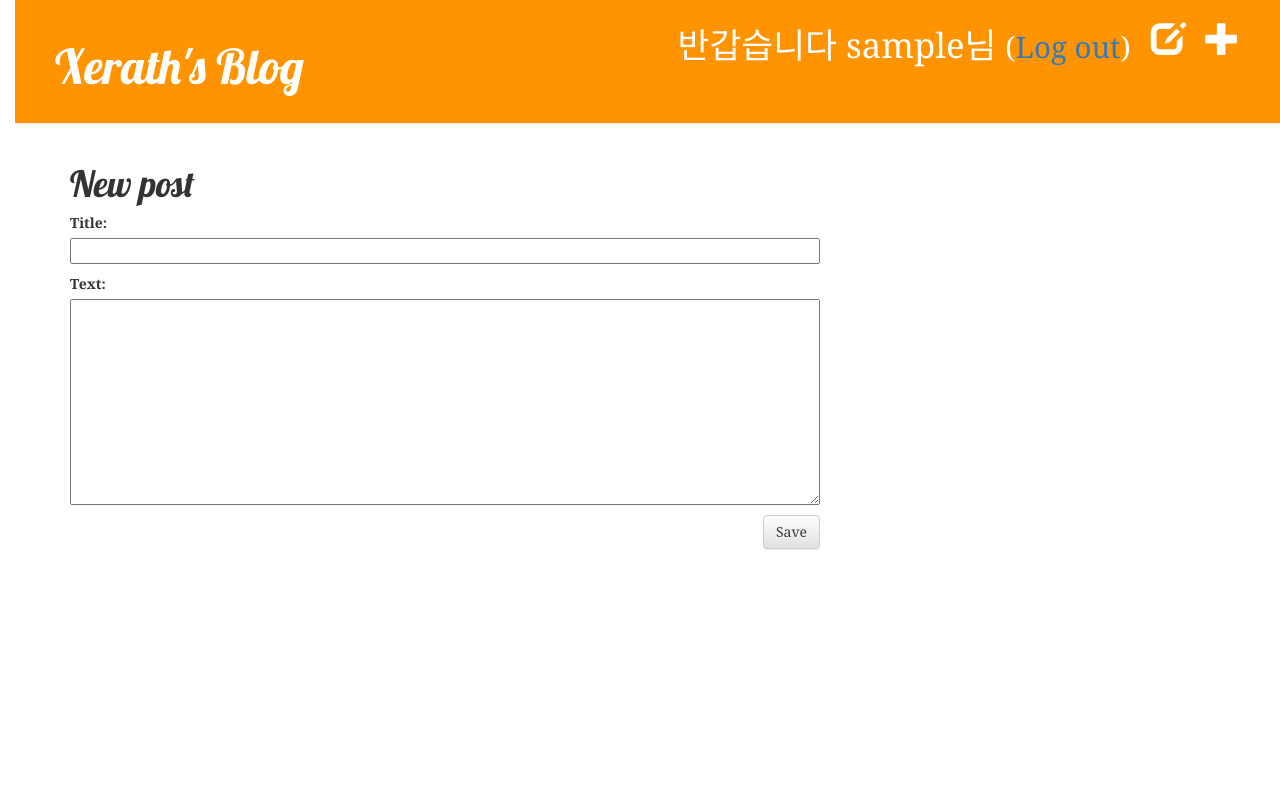
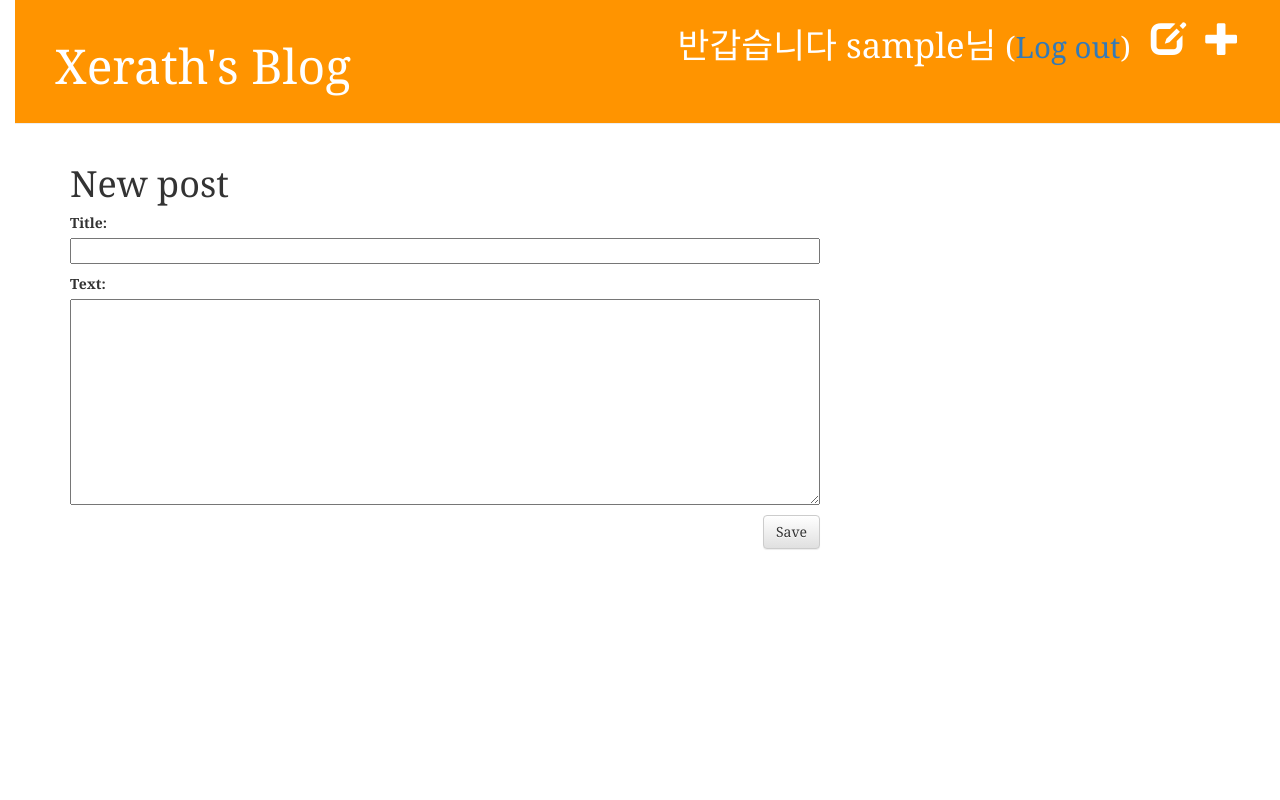
Before and after one commit to yoondj98/my-first-blog, a Django app: page /post/new/ in a window 1280 px wide. Run offline with Django 3.2, Linux system fonts and the light colour scheme; the visitor is signed in with stand-in values (Sample User, id 1); some libraries are stand-ins or nearby versions.

Commit message:
change font-family

```diff
--- a/blog/static/css/blog.css
+++ b/blog/static/css/blog.css
@@ -3,7 +3,7 @@ h1 a {
 }
 body {
     padding-left: 15px;
-    font-family: 'Georgia';
+    font-family: Georgia, "Malgun Gothic", serif;
 }
 
 .page-header {
@@ -23,7 +23,7 @@ body {
 }
 
 h1, h2, h3, h4 {
-    font-family: 'Lobster', cursive;
+    font-family: Georgia, "Malgun Gothic", serif;
 }
 
 .date {
```
